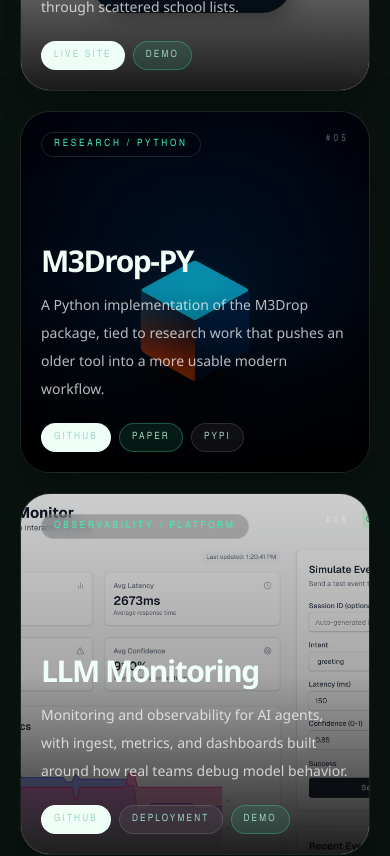
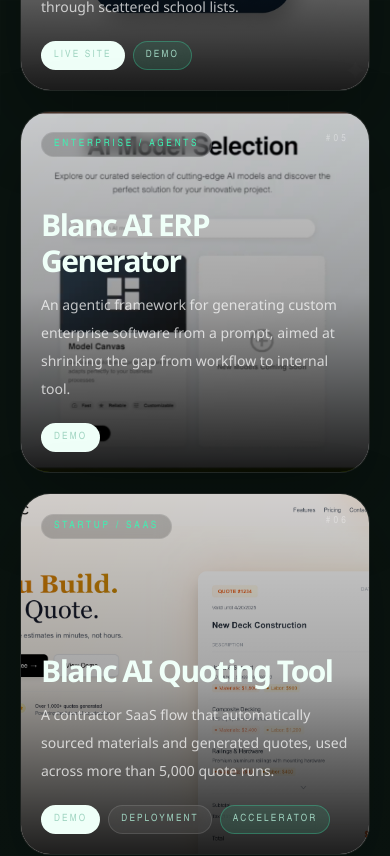
Before and after one commit to PragalvhaSharma/PersonalWebsite, a Next.js app: page / in a window 390 px wide. Shown: the part 3300-4156 px from the top of the page. Built offline with nearby package versions, Linux system fonts and the light colour scheme.

Commit message:
Update hosting files with new content and styles, including 404.html, index.html, and profile.html. Introduced new static assets and build/SSG manifests for improved performance and asset management. Removed outdated static chunks and optimized chunk handling.

```diff
--- a/src/app/components/PortfolioPage.tsx
+++ b/src/app/components/PortfolioPage.tsx
@@ -105,36 +105,6 @@
     cardClassName: "md:col-span-4",
   },
   {
-    title: "M3Drop-PY",
-    description:
-      "A Python implementation of the M3Drop package, tied to research work that pushes an older tool into a more usable modern workflow.",
-    imageUrl: "/M3Drop.png",
-    eyebrow: "Research / Python",
-    links: [
-      { label: "GitHub", url: "https://github.com/PragalvhaSharma/M3Drop-PY", variant: "primary" },
-      { label: "Paper", url: "https://academic.oup.com/bioinformatics/article/35/16/2865/5258099", variant: "accent" },
-      { label: "PyPI", url: "https://pypi.org/project/M3Drop/" },
-    ],
-    cardClassName: "md:col-span-4",
-  },
-  {
-    title: "LLM Monitoring",
-    description:
-      "Monitoring and observability for AI agents, with ingest, metrics, and dashboards built around how real teams debug model behavior.",
-    imageUrl: "/LLmMonitoring.png",
-    eyebrow: "Observability / Platform",
-    links: [
-      { label: "GitHub", url: "https://github.com/PragalvhaSharma/LLMmonitoring", variant: "primary" },
-      { label: "Deployment", url: "https://next-js-dashboard-pied-tau.vercel.app/", variant: "secondary" },
-      {
-        label: "Demo",
-        url: "https://www.loom.com/share/ceb7d97c76e84651beeaebaa69b74c90?sid=95bd9916-806e-4838-b5c1-d20578a6e7ec",
-        variant: "accent",
-      },
-    ],
-    cardClassName: "md:col-span-4",
-  },
-  {
     title: "Blanc AI ERP Generator",
     description:
       "An agentic framework for generating custom enterprise software from a prompt, aimed at shrinking the gap from workflow to internal tool.",
@@ -165,29 +135,6 @@
       },
     ],
     cardClassName: "md:col-span-6",
-  },
-  {
-    title: "Text to SQL Agent",
-    description:
-      "An AI agent that converts plain English into SQL for a Postgres database and was deployed for a real client workflow.",
-    imageUrl: "/TextToSql.png",
-    eyebrow: "Data / AI",
-    links: [
-      { label: "GitHub", url: "https://github.com/PragalvhaSharma/SQL-Agent", variant: "primary" },
-    ],
-    cardClassName: "md:col-span-7",
-  },
-  {
-    title: "Cloudflare AI Chatbot",
-    description:
-      "A lightweight chatbot with tool calling and context handling built on Cloudflare's Agents SDK using Llama 3.3 7B.",
-    imageUrl: "/cloudFlare.jpg",
-    eyebrow: "Edge / Conversational AI",
-    links: [
-      { label: "Deployment", url: "https://agents-starter.pragalvhasharma.workers.dev/", variant: "primary" },
-      { label: "GitHub", url: "https://github.com/PragalvhaSharma/cf_ai_PragalvhaSharma", variant: "secondary" },
-    ],
-    cardClassName: "md:col-span-12",
   },
 ];
 
--- a/src/app/profile/components/ProjectsSection.tsx
+++ b/src/app/profile/components/ProjectsSection.tsx
@@ -23,14 +23,11 @@
 
 function ProjectCard({ project, index }: ProjectCardProps) {
   const isDemo = ["Self Evolving MCP Server", "Blanc AI Quoting Tool", "Blanc AI ERP Generator"].includes(project.title);
-  const isCloudflareChatbot = project.title === "Cloudflare AI Chatbot";
 
   // Determine button label for main link
   let mainButtonLabel = "GitHub";
   if (isDemo) {
     mainButtonLabel = "Demo";
-  } else if (isCloudflareChatbot) {
-    mainButtonLabel = "Deployment";
   } else if (project.url && !project.url.includes("github.com")) {
     mainButtonLabel = "View";
   }
@@ -77,9 +74,7 @@
             className={`px-3 py-1 rounded-full text-xs font-semibold shadow-md transition-colors ${
               isDemo
                 ? "bg-purple-600 hover:bg-purple-500 text-white"
-                : isCloudflareChatbot
-                  ? "bg-blue-600 hover:bg-blue-500 text-white"
-                  : "bg-gray-700 hover:bg-gray-600 text-white"
+                : "bg-gray-700 hover:bg-gray-600 text-white"
             }`}
           >
             {mainButtonLabel}
@@ -148,60 +143,6 @@
               </a>
             </div>
           )}
-
-          {/* Extra buttons for LLM Monitoring */}
-          {project.title === "LLM Monitoring" && (
-            <>
-              <a
-                href="https://next-js-dashboard-pied-tau.vercel.app/"
-                target="_blank"
-                rel="noopener noreferrer"
-                className="px-3 py-1 bg-blue-600 hover:bg-blue-500 rounded-full text-xs font-semibold text-white shadow-md transition-colors"
-              >
-                Deployment
-              </a>
-              <a
-                href="https://www.loom.com/share/ceb7d97c76e84651beeaebaa69b74c90?sid=95bd9916-806e-4838-b5c1-d20578a6e7ec"
-                target="_blank"
-                rel="noopener noreferrer"
-                className="px-3 py-1 bg-purple-600 hover:bg-purple-500 rounded-full text-xs font-semibold text-white shadow-md transition-colors"
-              >
-                Demo
-              </a>
-            </>
-          )}
-
-          {/* Extra buttons for M3Drop-PY */}
-          {project.title === "M3Drop-PY" && (
-            <>
-              {!project.url.includes("github.com") && (
-                <a
-                  href="https://github.com/PragalvhaSharma/M3Drop-PY"
-                  target="_blank"
-                  rel="noopener noreferrer"
-                  className="px-3 py-1 bg-gray-800 hover:bg-gray-700 rounded-full text-xs font-semibold text-white shadow-md transition-colors"
-                >
-                  GitHub
-                </a>
-              )}
-              <a
-                href="https://academic.oup.com/bioinformatics/article/35/16/2865/5258099"
-                target="_blank"
-                rel="noopener noreferrer"
-                className="px-3 py-1 bg-indigo-600 hover:bg-indigo-500 rounded-full text-xs font-semibold text-white shadow-md transition-colors"
-              >
-                Research Paper
-              </a>
-              <a
-                href="https://pypi.org/project/M3Drop/"
-                target="_blank"
-                rel="noopener noreferrer"
-                className="px-3 py-1 bg-orange-600 hover:bg-orange-500 rounded-full text-xs font-semibold text-white shadow-md transition-colors"
-              >
-                PyPI
-              </a>
-            </>
-          )}
         </div>
       </div>
     </div>
```
